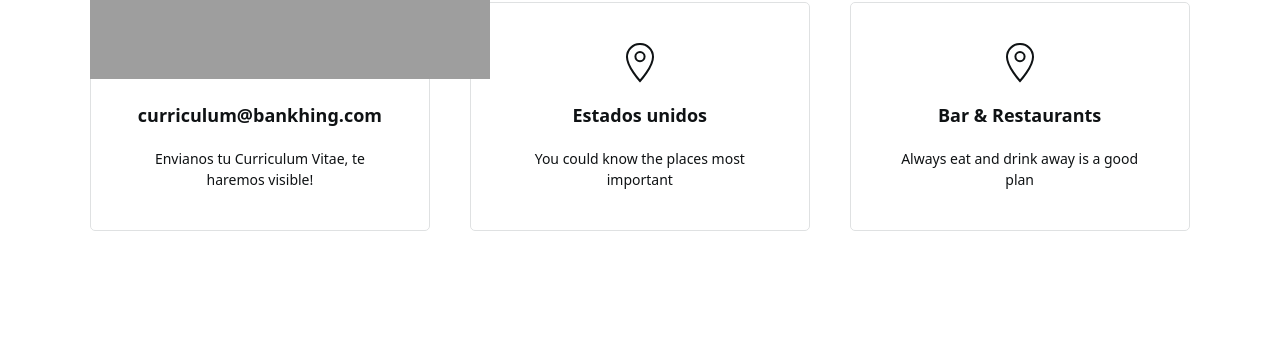
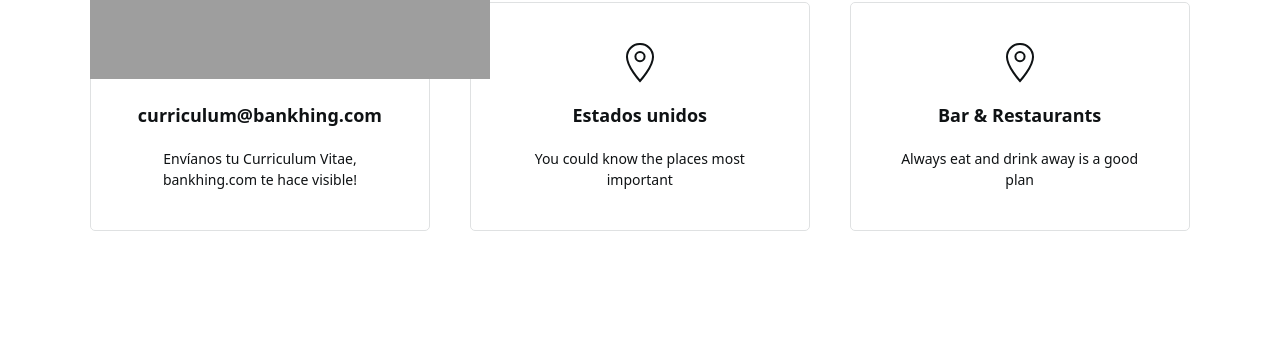
Before and after one commit to jelmii/jelmii.github.io, a Jekyll site: the page built from index.md, in a window 1280 px wide and 900 px high, scrolled down 734 px. Shown: the part 111-454 px from the top of the window. Built offline with Jekyll 4.4.1, drawn with Linux system fonts in a browser that asks for light colours.

Commit message:
Update navigation_home.yml

```diff
--- a/_data/navigation_home.yml
+++ b/_data/navigation_home.yml
@@ -1,7 +1,7 @@
 # Categories home page navigation
 
 - title: curriculum@bankhing.com
-  desc: Envianos tu Curriculum Vitae, te haremos visible!
+  desc: Envíanos tu Curriculum Vitae, bankhing.com te hace visible!
   icon: mail
   doc: http://www.bankhing.com/
 
```
